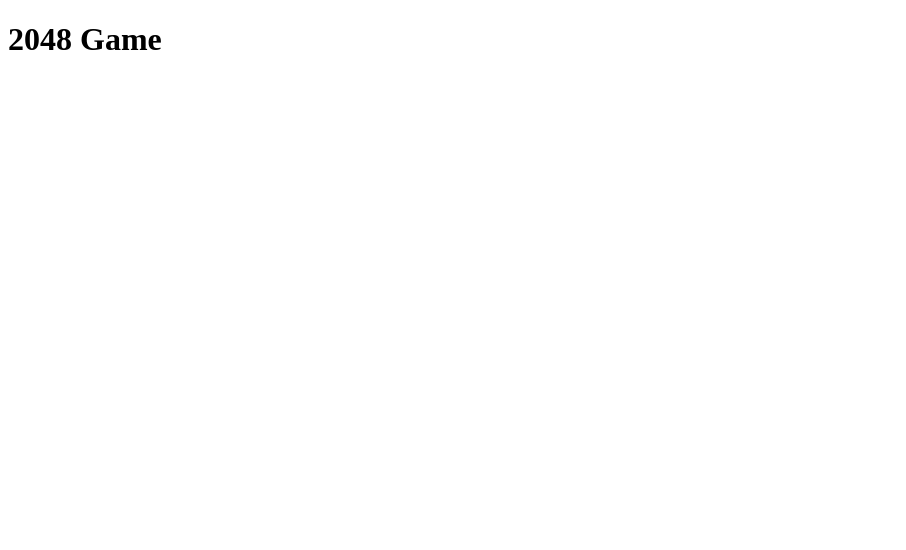
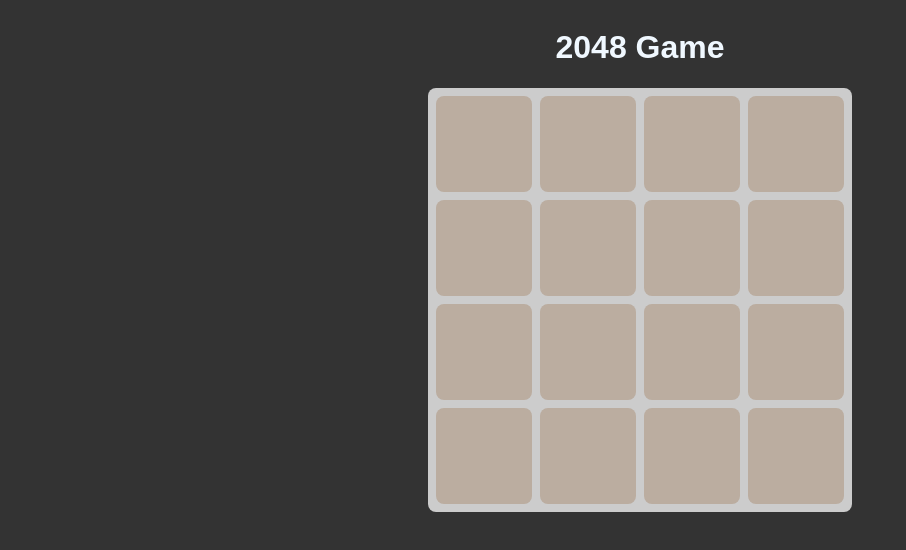
Before and after one commit to AcquirEdge/2048, a plain HTML site: page index.html in a window 1280 px wide. Shown: the whole page, without its empty margins (0-906 px from the left). Drawn offline with Linux system fonts and the light colour scheme.

Commit message:
Adding empty board to browser graphics

```diff
--- a/Board.mjs
+++ b/Board.mjs
@@ -4,13 +4,19 @@ export default class Board {
     // Define the game board as an empty array
     #grid = [];
     #boardSize;
+    #boardElement;
 
     // Initialize #grid to multidimensional array to represent board
-    constructor(size){
+    constructor(boardElement, size){
         this.#boardSize = size;
+        this.#boardElement = boardElement;
+        this.#boardElement.style.setProperty("--board-size", size)
         for(let i = 0; i < this.#boardSize; i++){
             let row = [];
             for(let j = 0; j < this.#boardSize; j++){
+                let cellElement = document.createElement("div");
+                cellElement.classList.add("cell");
+                this.#boardElement.appendChild(cellElement);
                 row.push(new Cell(j, i));
             }
             this.#grid.push(row);
--- a/index.html
+++ b/index.html
@@ -6,6 +6,7 @@
 </head>
 <body>
     <h1>2048 Game</h1>
+    <div id="board"></div>
     <script type="module" src="script.mjs"></script>
 </body>
 </html>
--- a/script.mjs
+++ b/script.mjs
@@ -4,7 +4,7 @@ import Tile from "./Tile.mjs";
 // use constant because board size does not change during our program
 const BOARD_SIZE = 4;
 
-let board = new Board(BOARD_SIZE);
+let board = new Board(document.getElementById("board"), BOARD_SIZE);
 
 // Function to generate a random tile on our board
 function generateRandomTile() {
--- a/styles.css
+++ b/styles.css
@@ -0,0 +1,29 @@
+body{
+    background-color: #333;
+    display: flex;
+    flex-direction: column;
+    align-items: center;
+}
+
+h1 {
+    color: #f0f8ff;
+    font-family: Arial, Helvetica, sans-serif;
+}
+
+#board {
+    position: relative;
+    background-color: #ccc;
+    padding: 1vmin;
+    border-radius: 1vmin;
+    display: grid;
+    grid-template-rows: repeat(var(--board-size), 12vmin);
+    grid-template-columns: repeat(var(--board-size), 12vmin);
+    gap: 1vmin;
+}
+
+.cell {
+    width: 12vmin;
+    height: 12vmin;
+    background-color: #bbada0;
+    border-radius: 1vmin;
+}
```
